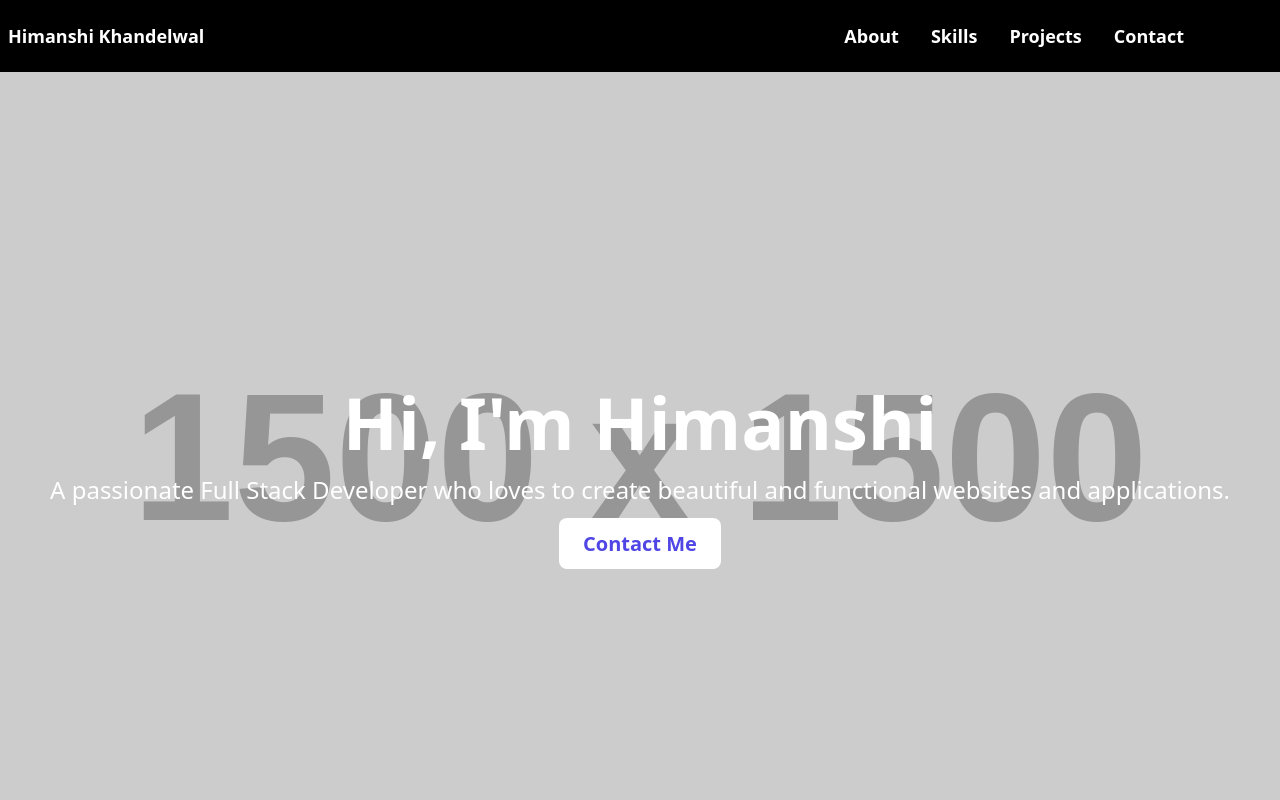
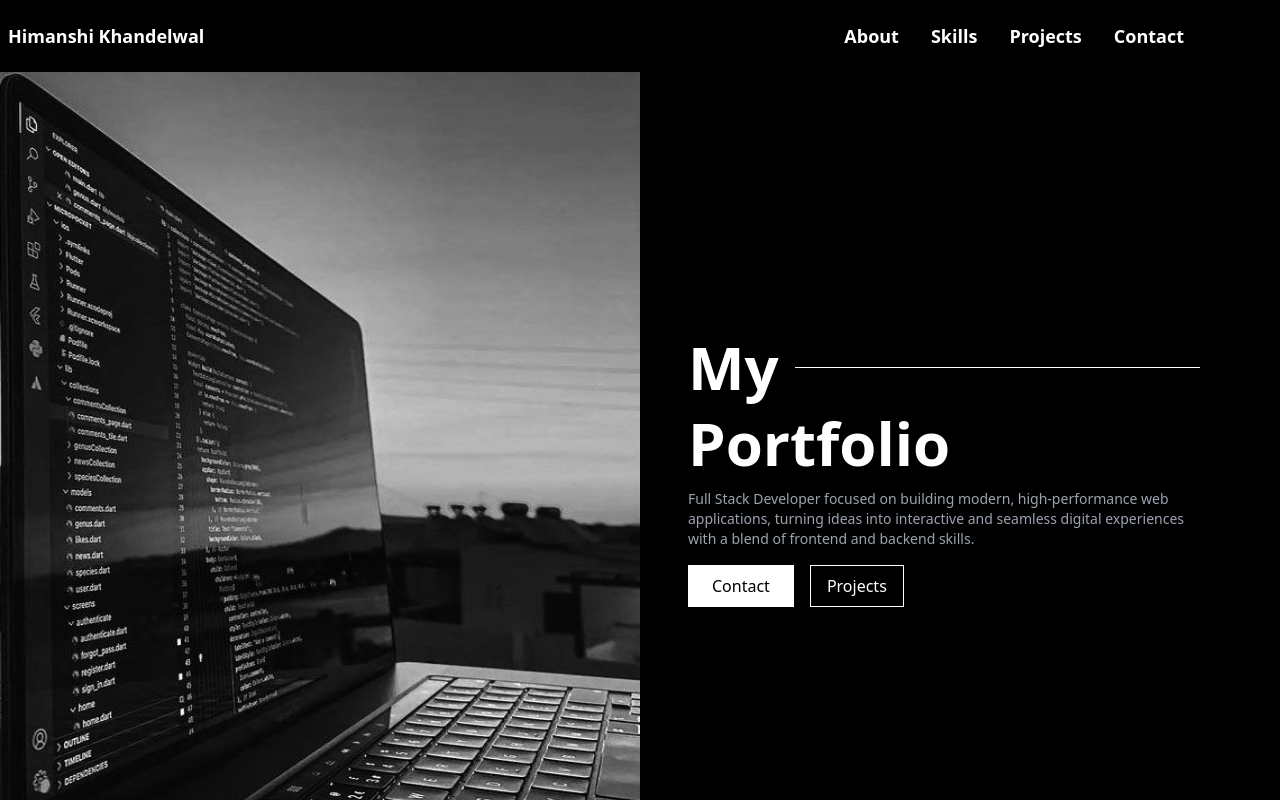
Before and after one commit to himanshik21/my-portfolio, a React (Vite) app: page / in a window 1280 px wide. Shown: the top 800 px of the page. Built offline with nearby package versions, Linux system fonts and the light colour scheme; a web font is replaced by a local one.

Commit message:
navbar refactor and hero section base level design

```diff
--- a/src/components/HeroSection.jsx
+++ b/src/components/HeroSection.jsx
@@ -2,46 +2,39 @@ import React from "react";
 
 const HeroSection = ({ darkMode }) => {
   return (
-    <section
-      className={`relative ${
-        darkMode
-          ? "bg-gradient-to-r from-gray-800 to-gray-900 text-white"
-          : "bg-gradient-to-r from-indigo-600 to-purple-600 text-white"
-      } h-screen flex items-center justify-center`}
-    >
-      <div
-        className={`absolute inset-0 bg-cover bg-center ${
-          darkMode ? "bg-opacity-30" : "bg-opacity-20"
-        }`}
-        style={{ backgroundImage: "url(https://via.placeholder.com/1500)" }}
-      ></div>
+    <section className="bg-black text-white h-screen flex items-center justify-between">
+      {/* Left Side - Image */}
+      <div className="w-1/2 h-full flex items-center">
+        <img
+          src="/src/assets/left-banner.jpeg"
+          alt="Portrait"
+          className="w-full h-full object-fit"
+        />
+      </div>
 
-      <div className="relative z-10 text-center px-4">
-        <h1
-          className={`text-5xl font-bold sm:text-6xl md:text-7xl mb-4 ${
-            darkMode ? "text-gray-100" : "text-white"
-          }`}
-        >
-          Hi, I'm Himanshi
-        </h1>
-        <p
-          className={`text-lg sm:text-xl md:text-2xl mb-6 ${
-            darkMode ? "text-gray-200" : "text-white"
-          }`}
-        >
-          A passionate Full Stack Developer who loves to create beautiful and
-          functional websites and applications.
-        </p>
-        <a
-          href="#contact"
-          className={`${
-            darkMode
-              ? "bg-gray-800 text-gray-200 hover:bg-gray-600 hover:text-white"
-              : "bg-white text-indigo-600 hover:bg-indigo-600 hover:text-white"
-          } transition duration-300 py-3 px-6 rounded-lg text-xl font-semibold`}
-        >
-          Contact Me
-        </a>
+      {/* Right Side - Text */}
+      <div className="w-1/2 flex flex-col justify-center px-12">
+        <div className="space-y-4 max-w-lg">
+          <h1 className="text-6xl font-bold flex items-center">
+            <span>My</span>
+            <hr className="flex-grow ml-4 border-t border-white" />
+          </h1>
+          <h1 className="text-6xl font-bold mb-6">Portfolio</h1>
+
+          <p className="text-sm mb-8 text-gray-400">
+            Full Stack Developer focused on building modern, high-performance web applications,
+            turning ideas into interactive and seamless digital experiences with a blend of frontend and backend skills.
+          </p>
+
+          <div className="flex space-x-4">
+            <button className="bg-white text-black px-6 py-2 font-medium">
+              Contact
+            </button>
+            <button className="flex items-center space-x-2 border border-white px-4 py-2">
+              <span>Projects</span>
+            </button>
+          </div>
+        </div>
       </div>
     </section>
   );
```
Also changed, not shown: src/assets/left-banner.jpeg (added).
